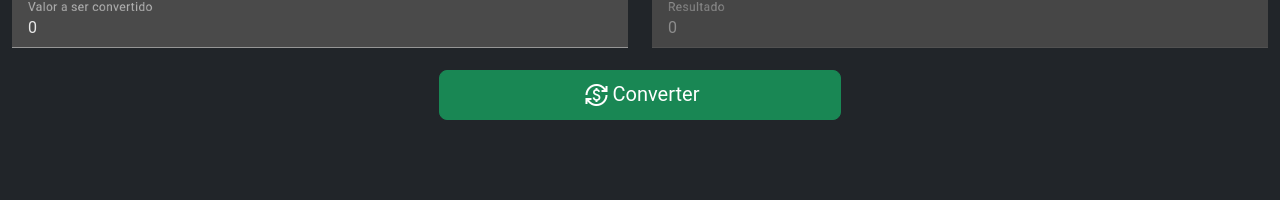
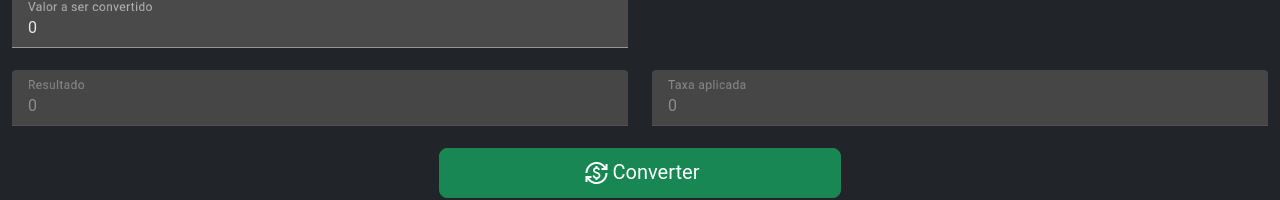
Before and after one commit to laurourbano/conversor, an Angular app: page / in a window 1280 px wide. Shown: the part 149-349 px from the top of the page. Built offline with nearby package versions, Linux system fonts and the light colour scheme; no server answers.

Commit message:
resolvido o valor da taxa
consegui incluir o valor da taxa e o resultado da conversão no site

```diff
--- a/src/app/components/home/home.component.html
+++ b/src/app/components/home/home.component.html
@@ -21,6 +21,8 @@
       </mat-form-field>
     </div>
   </div>
+  <div class="row justify-content-start">
+  </div>
 
   <div class="row justify-content-start">
     <div class="col-md-6">
@@ -30,9 +32,17 @@
       </mat-form-field>
     </div>
     <div class="col-md-6">
+    </div>
+    <div class="col-md-6">
       <mat-form-field class="w-100">
         <mat-label>Resultado</mat-label>
         <input matInput [(ngModel)]="resultado" type="number" disabled>
+      </mat-form-field>
+    </div>
+    <div class="col-md-6">
+      <mat-form-field class="w-100">
+        <mat-label>Taxa aplicada</mat-label>
+        <input matInput [(ngModel)]="taxa" type="number" disabled>
       </mat-form-field>
     </div>
   </div>
--- a/src/app/components/home/home.component.ts
+++ b/src/app/components/home/home.component.ts
@@ -17,6 +17,7 @@ export class HomeComponent implements OnInit {
   moedaConvertida!: string;
   valor: number = 0;
   resultado: number = 0;
+  taxa: number = 0;
 
   constructor(private moedaService: MoedaService) {
     this.form = new FormGroup({
@@ -42,15 +43,8 @@ export class HomeComponent implements OnInit {
   converter() {
     this.moedaService.converter(this.moedaSelecionada, this.moedaConvertida, this.valor).subscribe((res: any) => {
       this.resultado = res[ 'result' ];
-/*
-      console.log(`${ res[ 'result' ] }retorno`)
-*/
+      this.taxa = res[ 'info' ][ 'rate' ];
     });
-/*
-    console.log('clicou')
-    console.log(`${ this.moedaSelecionada } selecionada`)
-    console.log(`${ this.moedaConvertida } convertida`)
-    console.log(`${ this.valor } valor`)
-*/
+
   }
 }
--- a/src/app/services/conversor.service.ts
+++ b/src/app/services/conversor.service.ts
@@ -1,7 +1,6 @@
 import { HttpClient } from '@angular/common/http';
 import { Injectable } from '@angular/core';
 import { Observable } from 'rxjs';
-import { Moeda } from './../interfaces/moeda';
 
 
 @Injectable({
--- a/src/app/services/moeda.service.ts
+++ b/src/app/services/moeda.service.ts
@@ -16,7 +16,7 @@ export class MoedaService {
   }
 
   public converter(moedaSelecionada: string, moedaConvertida: string, valor: number) {
-    const url = `${ this.api }/convert?from=${ moedaSelecionada }&to=${ moedaConvertida }&amount=${ valor }`;
+    const url = `${ this.api }/convert?from=${ moedaSelecionada }&to=${ moedaConvertida }&amount=${ valor }&places=2`;
     return this.http.get(url);
   }
 
```
